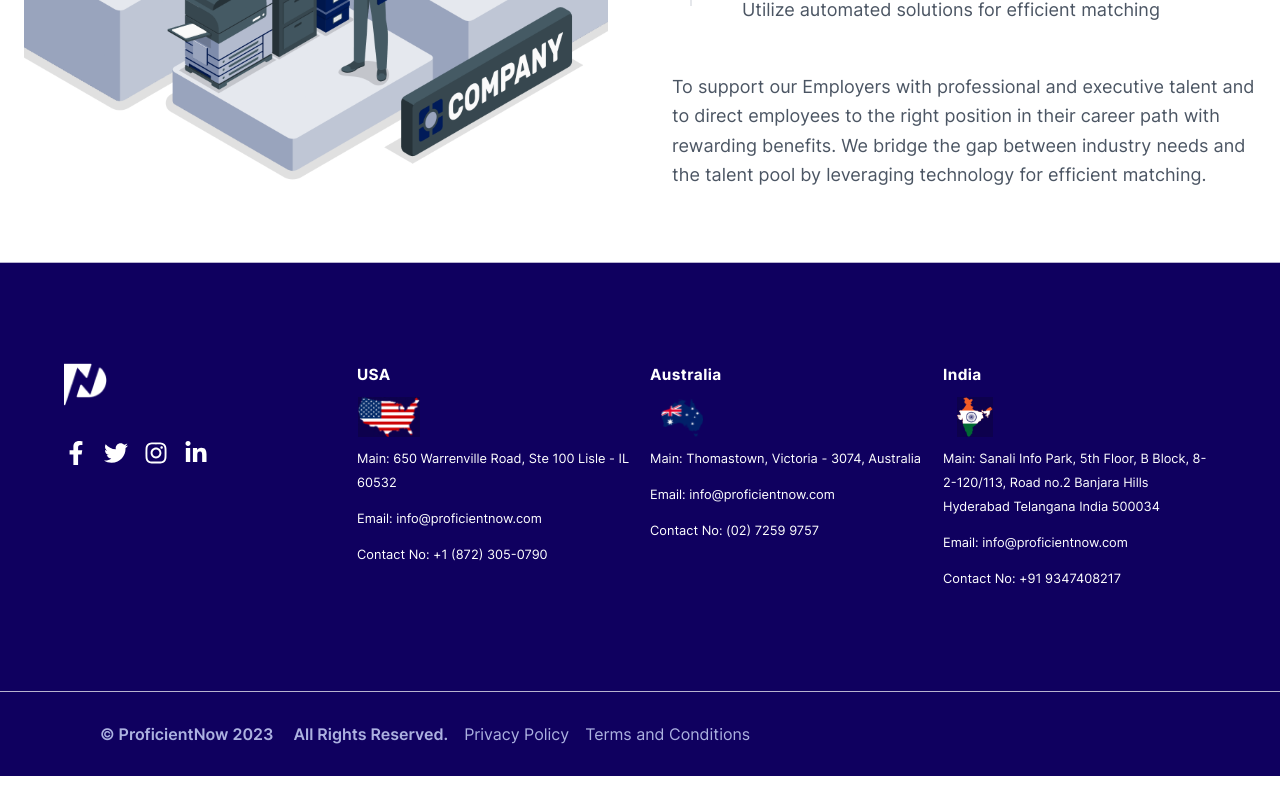
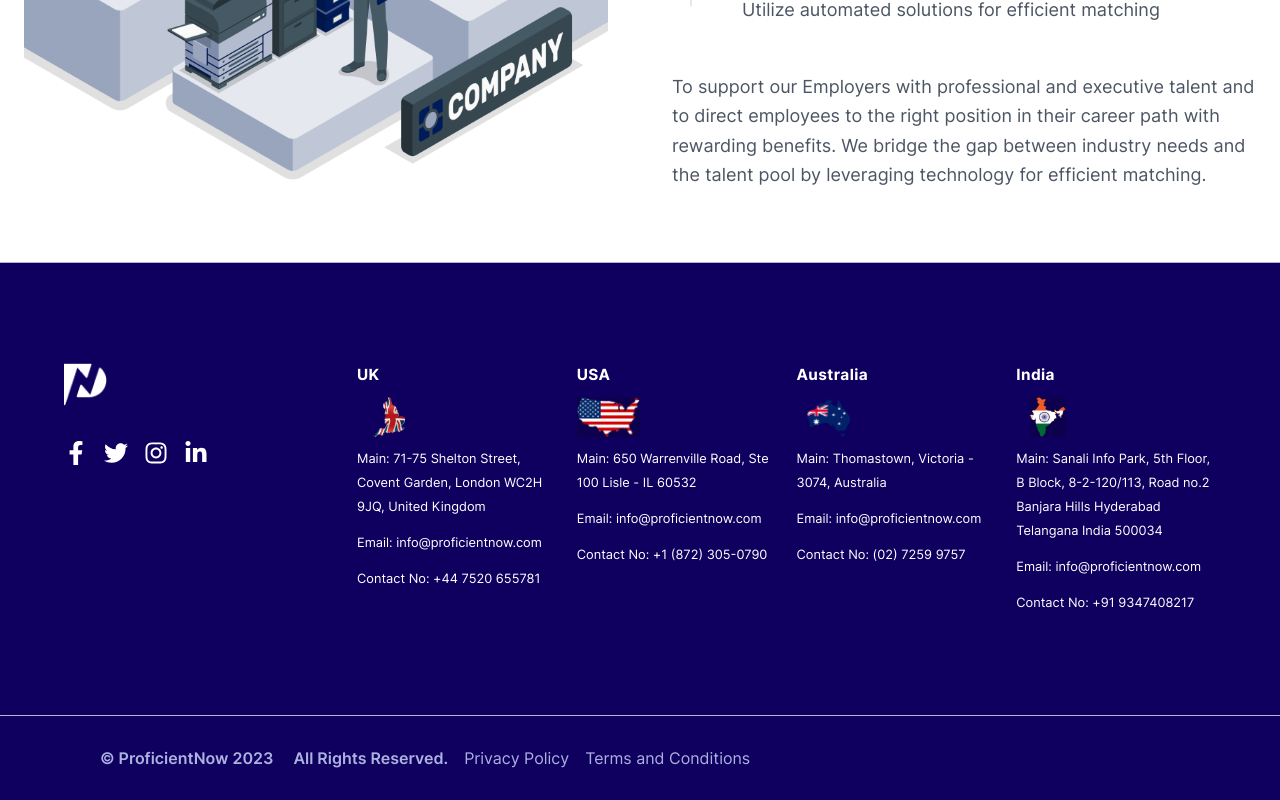
Before and after one commit to aymankhan89/pnow-website-v1, a Next.js app: page / in a window 1280 px wide. Shown: the part 7053-7853 px from the top of the page. Before the commit the page ends 7829 px from the top, so only its background shows below. Built offline with nearby package versions, Linux system fonts and the light colour scheme.

Commit message:
Fix critical bug, skipping hooks

```diff
--- a/src/app/layouts/Footer.tsx
+++ b/src/app/layouts/Footer.tsx
@@ -13,17 +13,30 @@ import {
 import Usa from '../../../public/images/usalogo.jpg';
 import India from '../../../public/images/india.jpg';
 import FooterLogo from '../../../public/images/footerlogo.png';
+import uk from '../../../public/images/uk.png';
 
 const Australia = '/images/auslogo.svg';
 const CountryInd = '/images/charminar.svg';
 const CountryAus = '/images/australia.jpg';
 const CountryUsa = '/images/usalogo.png';
+const CountryUk = '/images/uk.png';
 
 const Locations = () => {
   // your locations data
   const AllLocations = [
     {
       id: '1',
+      country: 'UK',
+      flag: uk,
+      countrylogo: CountryUk,
+      main: '71-75 Shelton Street, Covent Garden, London WC2H 9JQ, United Kingdom',
+      email: 'info@proficientnow.com',
+      contact: '+44 7520 655781',
+      iframe:
+        'https://www.google.com/maps/embed?pb=!1m18!1m12!1m3!1d2980.182952495526!2d-88.13640622434308!3d41.6733920782068!2m3!1f0!2f0!3f0!3m2!1i1024!2i768!4f13.1!3m3!1m2!1s0x880e58d72a8a1d2f%3A0x4485fc572f6039c2!2s748%20Dalton%20Ln%2C%20Bolingbrook%2C%20IL%2060490%2C%20USA!5e0!3m2!1sen!2sin!4v1695304183170!5m2!1sen!2sin',
+    },
+    {
+      id: '2',
       country: 'USA',
       flag: Usa,
       countrylogo: CountryUsa,
@@ -45,7 +58,7 @@ const Locations = () => {
         'https://www.google.com/maps/embed?pb=!1m18!1m12!1m3!1d2980.182952495526!2d-88.13640622434308!3d41.6733920782068!2m3!1f0!2f0!3f0!3m2!1i1024!2i768!4f13.1!3m3!1m2!1s0x880e58d72a8a1d2f%3A0x4485fc572f6039c2!2s748%20Dalton%20Ln%2C%20Bolingbrook%2C%20IL%2060490%2C%20USA!5e0!3m2!1sen!2sin!4v1695304396073!5m2!1sen!2sin',
     },
     {
-      id: '2',
+      id: '4',
       country: 'India',
       flag: India,
       countrylogo: CountryInd,
@@ -153,7 +166,7 @@ const Locations = () => {
           ))}
         </div>
       </div>
-      <div className='hidden sm:flex flex-col gap-8 lg:grid lg:grid-cols-4 w-[90%] gap-x-5 justify-center base:py-[30px] max-w-[1440px] lg:py-[100px]'>
+      <div className='hidden sm:flex flex-col gap-8 lg:grid lg:grid-cols-4 w-[90%] gap-x-5 justify-center base:py-[30px] max-w-full lg:py-[100px]'>
         <div className='flex flex-col items-center lg:items-start'>
           <Link href='/'>
             <Image
```
Also changed, not shown: public/images/uk.png (added).
